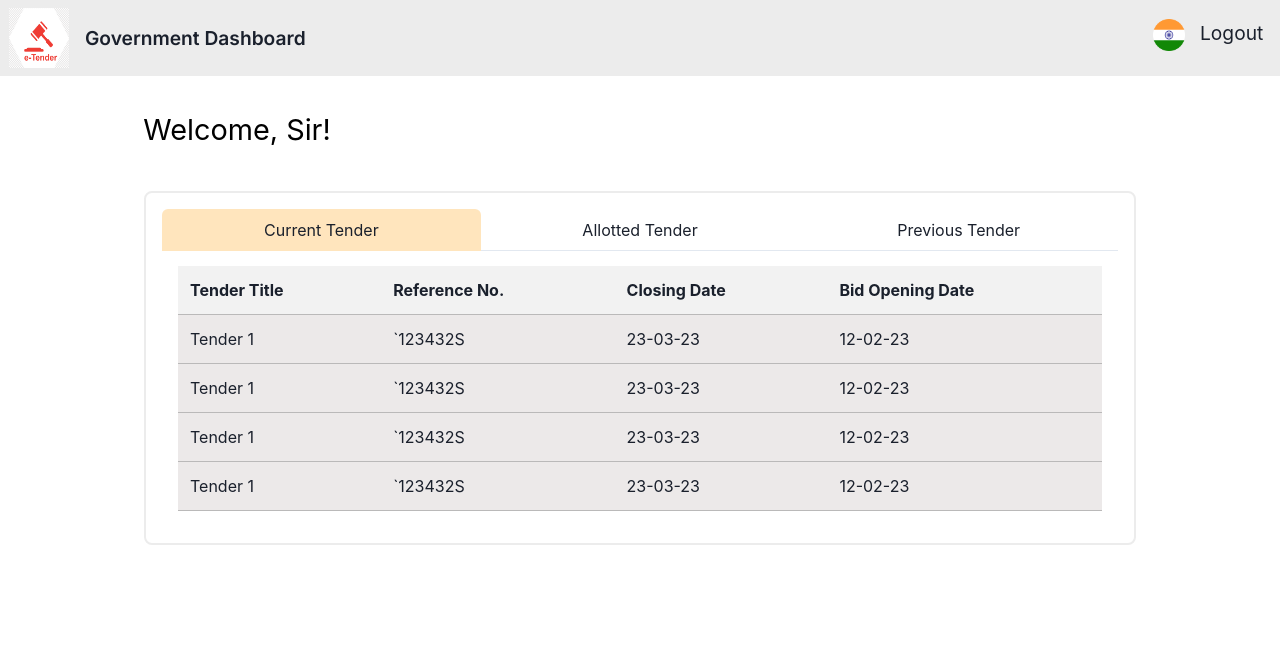
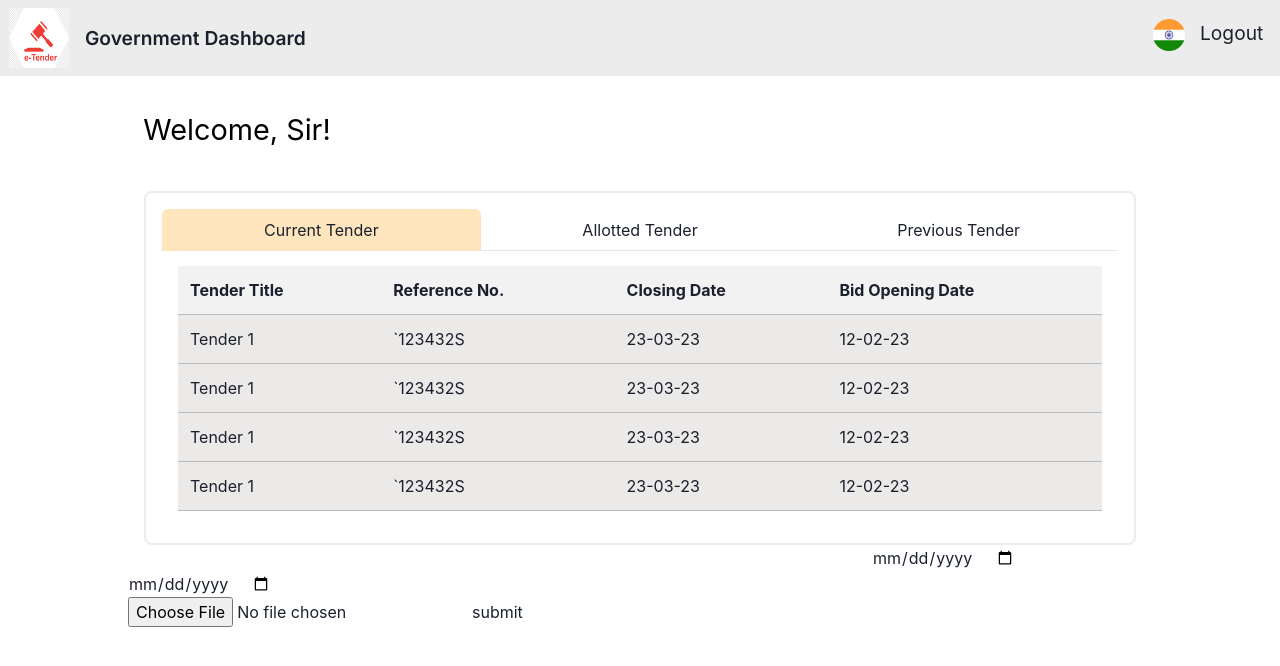
Before and after one commit to Abhiroop-Singh/Mini-Project, a React (Create React App) app in the folder client/: page /gov in a window 1280 px wide. Shown: the top 666 px of the page. Built offline with nearby package versions, Linux system fonts and the light colour scheme.

Commit message:
modified:   client/src/components/GovDashboard/GovDashboard.jsx

```diff
--- a/client/src/components/GovDashboard/GovDashboard.jsx
+++ b/client/src/components/GovDashboard/GovDashboard.jsx
@@ -1,4 +1,4 @@
-import React from "react";
+import React,{useState} from "react";
 import "./GovDashboard.css";
 import {
   Box,
@@ -11,7 +11,58 @@ import {
 } from "@chakra-ui/react";
 import { Link } from "react-router-dom";
 
+
 const GovDashboard = () => {
+
+const [tenderTitle, setTenderTitle] = useState("");
+const [authority, setAuthority] = useState("");
+const [referenceNumber, setReferenceNumber] = useState("");
+const [bidOpeningDate, setBidOpeningDate] = useState("");
+const [bidClosingDate, setBidClosingDate] = useState("");
+const [tenderDetails, setTenderDetails] = useState("");
+const [location, setLocation] = useState("");
+const [status, setStatus] = useState("");
+
+
+const handleChange=(e)=>{
+  if(e.target.name==="tenderTitle"){
+    setTenderTitle(e.target.value)
+  }
+  if(e.target.name==="authority"){
+    setAuthority(e.target.value)
+  }
+  if(e.target.name==="referenceNumber"){
+    setReferenceNumber(e.target.value)
+  }
+  if(e.target.name==="bidOpeningDate"){
+    setBidOpeningDate(e.target.value)
+  }
+  if(e.target.name==="bidClosingDate"){
+    setBidClosingDate(e.target.value)
+  }
+  if(e.target.name==="location"){
+    setLocation(e.target.value)
+  }
+  if(e.target.name==="status"){
+    setStatus(e.target.value)
+  }
+
+}
+const handleSubmit=async(e)=>{
+  e.preventDefault();
+  console.log(bidOpeningDate)
+}
+
+
+
+
+
+
+
+
+
+
+
   return (
     <>
       <nav>
@@ -172,6 +223,18 @@ const GovDashboard = () => {
               </Tabs>
             </Box>
           </Container>
+          <form action="">
+          <input type="text" name="tenderTitle" value={tenderTitle} onChange={handleChange}/>
+          <input type="text" name="authority" value={authority} onChange={handleChange}></input>
+          <input type="text" name="referenceNumber" value={referenceNumber} onChange={handleChange}/>
+          <input type="date" name="bidOpeningDate" value={bidOpeningDate} onChange={handleChange}/>
+          <input type="date" name="bidClosingDate" value={bidClosingDate} onChange={handleChange}/>
+          <input type="text" name="tenderDetails" value={tenderDetails} onChange={handleChange}/>
+          <input type="text" name="location" value={location} onChange={handleChange}></input>
+          <input type="text" name="status" value={status} onChange={handleChange}/>
+          <input type="file" name="pdfUpload" ></input>
+          <button onClick={handleSubmit}>submit</button>
+          </form>
         </div>
       </div>
     </>
```
Also changed, not shown: 1 other file (tests, documents, lock files or other folders).
